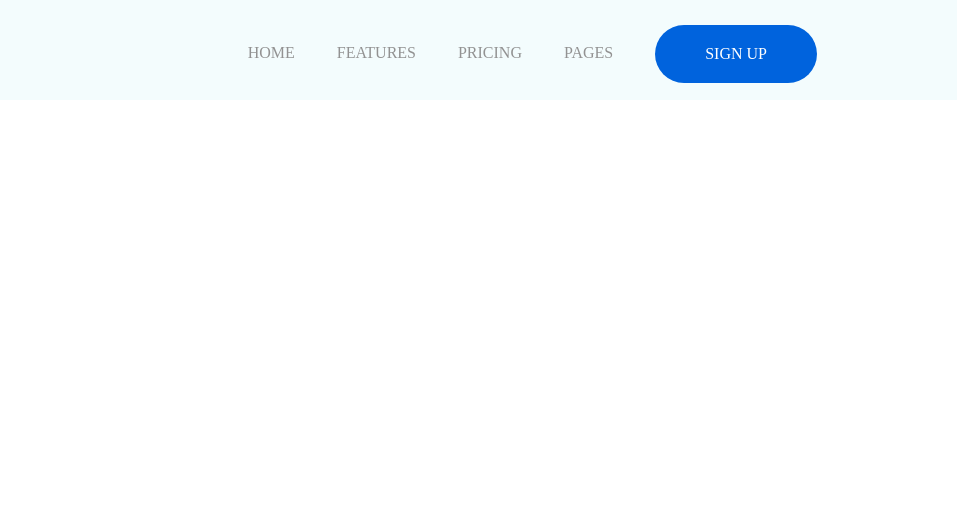
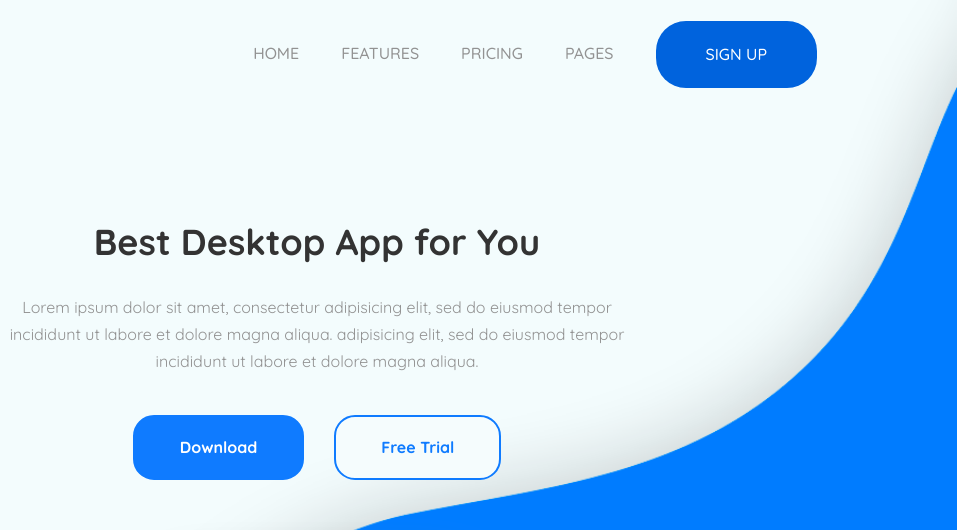
Before and after one commit to darya-cheer/AppSon, a plain HTML site: page index.html in a window 1280 px wide. Shown: the top 530 px of the page, 323-1280 px from the left. Drawn offline with Linux system fonts and the light colour scheme.

Commit message:
Раздел header
Какие-то проблемы с кнопками

```diff
--- a/css/style.css
+++ b/css/style.css
@@ -1,6 +1,12 @@
+body {
+  font-family: 'Quicksand', sans-serif;
+  box-sizing: border-box;
+}
 .header {
   background-image: url(../img/header_background.png);
+  background-size: cover;
   background-repeat: no-repeat;
+  background-position: top center;
   width: 100%;
 }
 .header_wrapper {
@@ -15,6 +21,8 @@
   padding-right: 140px;
   font-size: 16px;
   padding-top: 0;
+  line-height: 27px;
+  font-weight: 500;
 }
 .nav {
   list-style-type: none;
@@ -44,3 +52,57 @@
 .nav_btn:hover {
   background-color: rgba(0, 63, 222, 0.884);
 }
+.elements {
+  margin: 0 auto;
+  padding-top: 106px;
+  max-width: 615px;
+  text-align: center;
+  padding-bottom: 216px;
+}
+.elements h1 {
+  font-weight: 700;
+  font-size: 36px;
+  line-height: 24px;
+  color: #333333;
+  margin-bottom: 40px;
+}
+.elements p {
+  color: #929292;
+  font-size: 16px;
+  line-height: 27px;
+  margin-bottom: 40px;
+}
+.button {
+  display: flex;
+  justify-content: center;
+  flex-direction: row;
+  margin-bottom: 80px;
+}
+.elements .btn-1,
+.btn-2 {
+  margin: 0;
+  padding: 17px 45px;
+  max-width: 165px;
+  text-align: center;
+  border: 2px solid #0f7bff;
+  border-radius: 21px;
+  font-size: 16px;
+  font-weight: 700;
+  line-height: 27px;
+  text-decoration: none;
+}
+.elements .btn-1 {
+  margin-right: 15px;
+  background-color: #0f7bff;
+  color: #fff;
+}
+.elements .btn-2 {
+  margin-left: 15px;
+  color: #0f7bff;
+  background-color: #f5fcfd;
+}
+.devices {
+  display: block;
+  margin: 0 auto;
+  margin-top: -35%;
+}
--- a/index.html
+++ b/index.html
@@ -4,6 +4,10 @@
     <meta charset="UTF-8" />
     <meta name="viewport" content="width=device-width, initial-scale=1.0" />
     <title>AppSon</title>
+    <link
+      href="https://fonts.googleapis.com/css2?family=Quicksand:wght@400;500;700&display=swap"
+      rel="stylesheet"
+    />
     <link rel="stylesheet" href="css/normalize.css" />
     <link rel="stylesheet" href="css/style.css" />
   </head>
@@ -21,6 +25,22 @@
           <a href="#" class="nav_btn">SIGN UP</a>
         </div>
       </div>
+      <div class="wrapper">
+        <div class="elements">
+          <h1>Best Desktop App for You</h1>
+          <p>
+            Lorem ipsum dolor sit amet, consectetur adipisicing elit, sed do
+            eiusmod tempor incididunt ut labore et dolore magna aliqua.
+            adipisicing elit, sed do eiusmod tempor incididunt ut labore et
+            dolore magna aliqua.
+          </p>
+          <div class="button">
+            <a href="#" class="btn-1">Download</a>
+            <a href="#" class="btn-2">Free Trial</a>
+          </div>
+         </div>
+        <img class="devices" src="img/devices.png" alt="Devices" />
+      </div>
     </div>
   </body>
 </html>
```
Also changed, not shown: img/devices.png (added).
